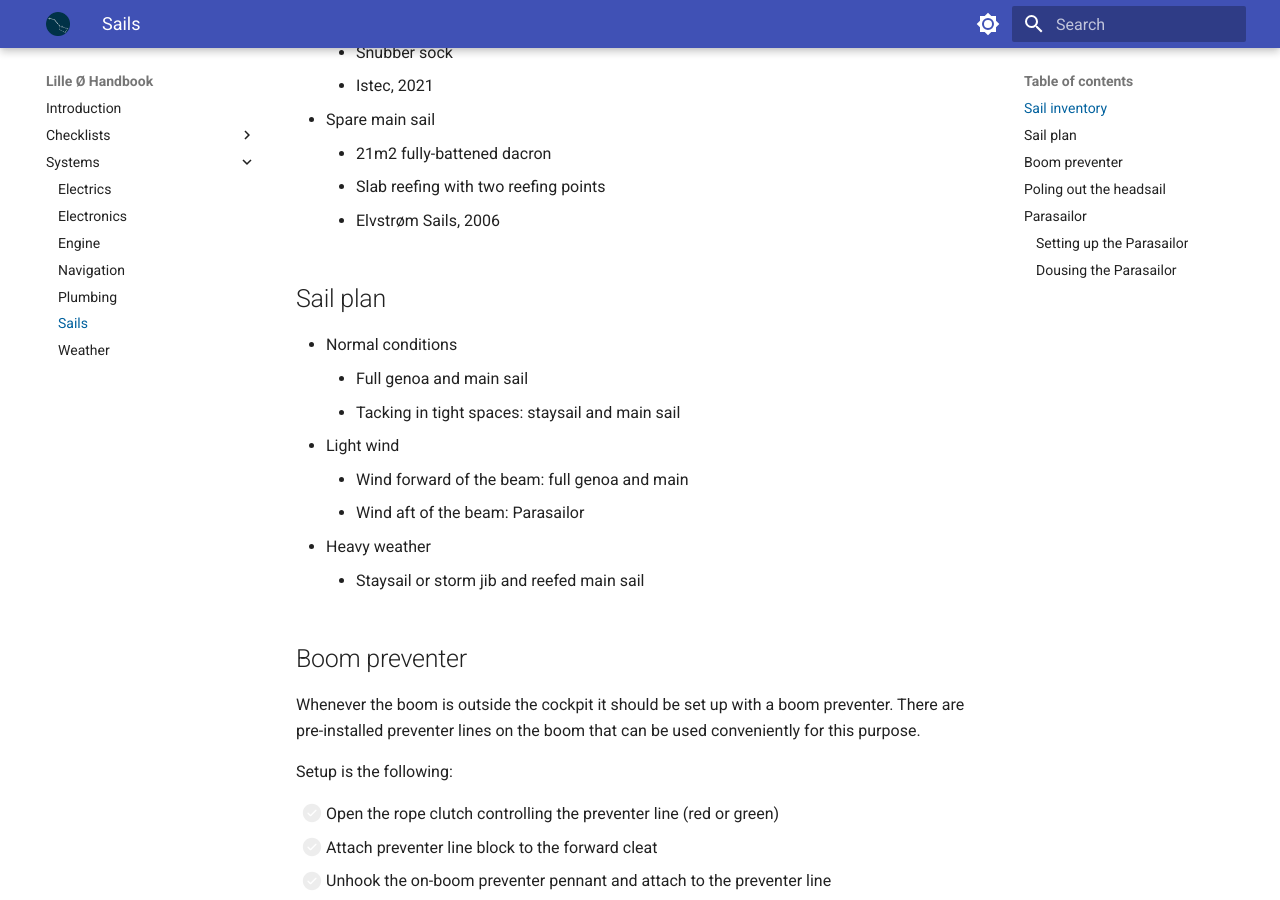
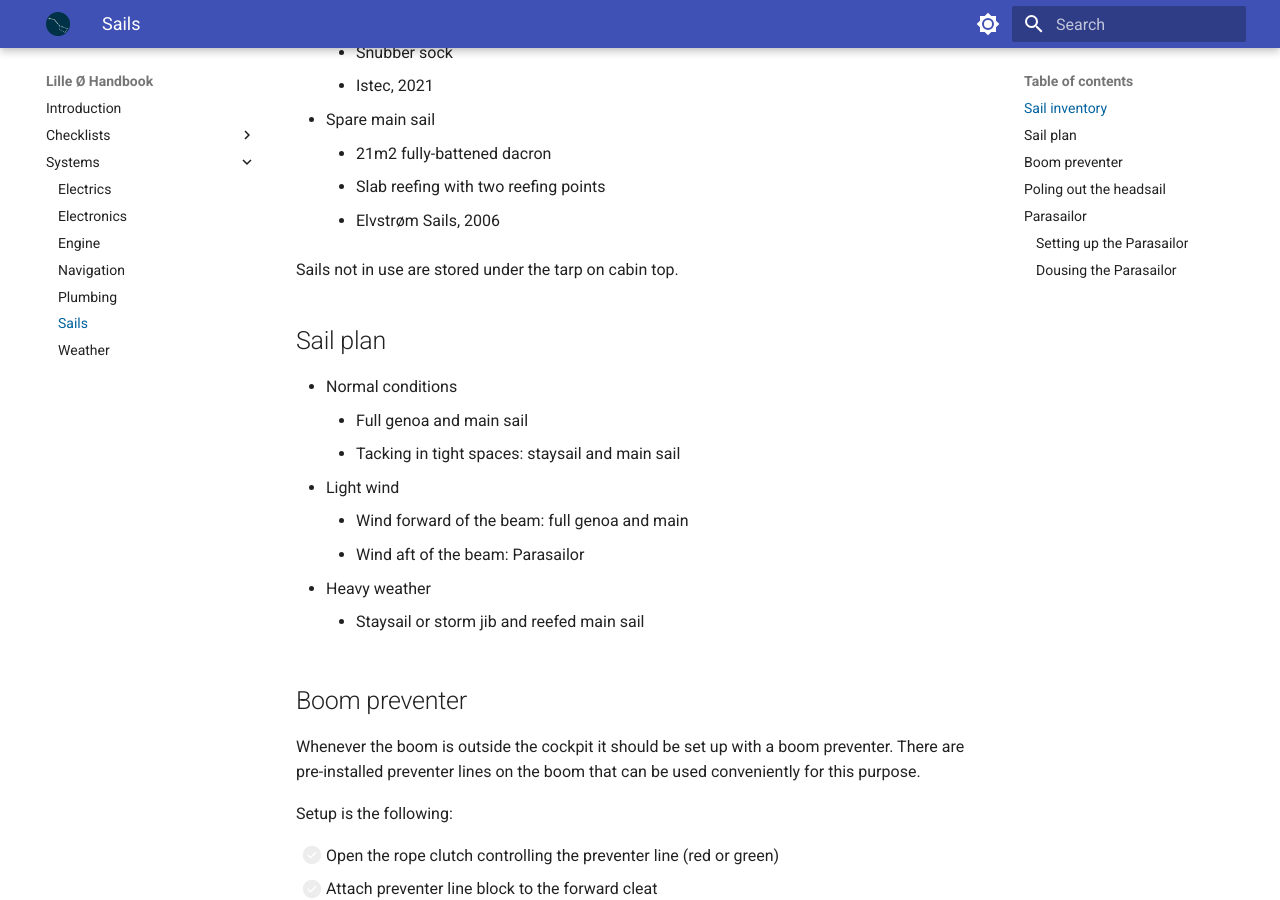
Before and after one commit to meri-imperiumi/handbook, an MkDocs documentation site: the page built from docs/systems/sails.md, in a window 1280 px wide and 900 px high, scrolled down 869 px. Built offline with MkDocs 1.6.1 and Material for MkDocs 9.7.7, drawn with Linux system fonts in a browser that asks for light colours.

Commit message:
Sail storage

```diff
--- a/docs/systems/sails.md
+++ b/docs/systems/sails.md
@@ -30,6 +30,7 @@ _Lille Ø_ is equipped with the following sails:
     * Slab reefing with two reefing points
     * Elvstrøm Sails, 2006
 
+Sails not in use are stored under the tarp on cabin top.
 ## Sail plan
 
 * Normal conditions
```
